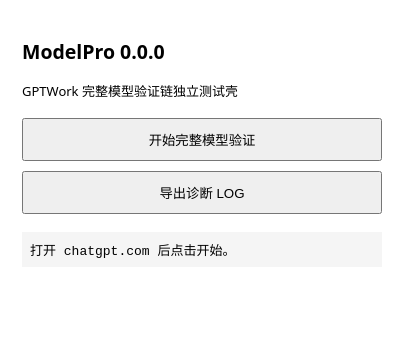
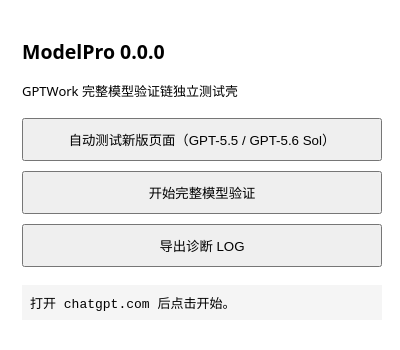
Before and after one commit to b8vipvip/ModelPro, a browser extension: page extension/popup.html in a window 400 px wide. Drawn offline with Linux system fonts and the light colour scheme.

Commit message:
v0.1.39: add ChatGPT redesign probe button

```diff
--- a/extension/popup.html
+++ b/extension/popup.html
@@ -1 +1 @@
-<!doctype html><meta charset="utf-8"><title>ModelPro</title><style>body{font:13px system-ui;width:360px;padding:14px}button{width:100%;padding:10px;margin:5px 0}pre{white-space:pre-wrap;max-height:300px;overflow:auto;background:#f5f5f5;padding:8px}</style><h2 id="title">ModelPro</h2><p>GPTWork 完整模型验证链独立测试壳</p><button id="start">开始完整模型验证</button><button id="export">导出诊断 LOG</button><pre id="status">打开 chatgpt.com 后点击开始。</pre><script src="popup.js"></script>
+<!doctype html><meta charset="utf-8"><title>ModelPro</title><style>body{font:13px system-ui;width:360px;padding:14px}button{width:100%;padding:10px;margin:5px 0}pre{white-space:pre-wrap;max-height:300px;overflow:auto;background:#f5f5f5;padding:8px}</style><h2 id="title">ModelPro</h2><p>GPTWork 完整模型验证链独立测试壳</p><button id="probe">自动测试新版页面（GPT-5.5 / GPT-5.6 Sol）</button><button id="start">开始完整模型验证</button><button id="export">导出诊断 LOG</button><pre id="status">打开 chatgpt.com 后点击开始。</pre><script src="popup.js"></script>
```
